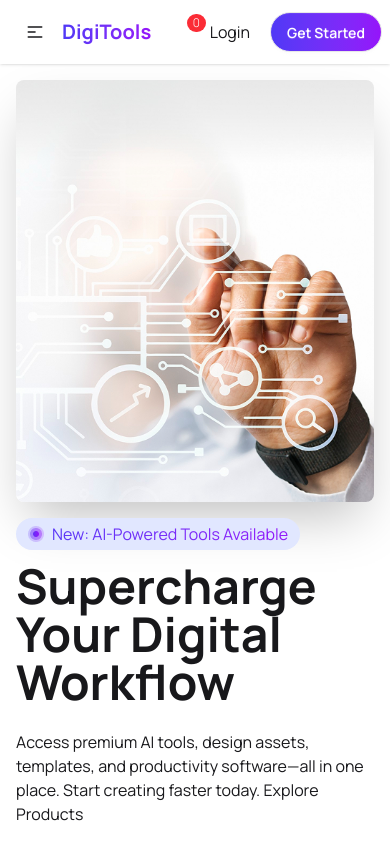
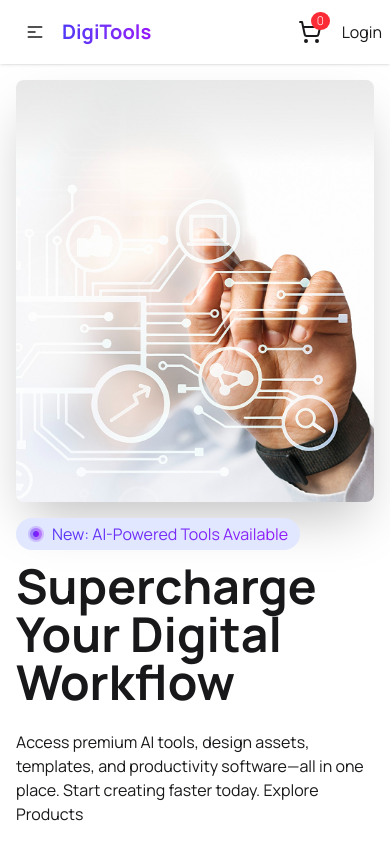
Before and after one commit to rifatalvi/digi-tools-app, a React (Vite) app: page / in a window 390 px wide. Shown: the top 844 px of the page. Built offline with nearby package versions, Linux system fonts and the light colour scheme.

Commit message:
responsive solve

```diff
--- a/src/App.css
+++ b/src/App.css
@@ -4,4 +4,5 @@
 *{
     font-family: "Manrope", sans-serif;
     scroll-behavior: smooth;
+
 }
--- a/src/component/Cart/Cart.jsx
+++ b/src/component/Cart/Cart.jsx
@@ -14,7 +14,7 @@ const Cart = ({carts,setCarts}) => {
          toast.error("Item Delete....!")
     }
     return (
-        <div className='container mx-auto border-1 border-gray-300 rounded-2xl p-6 space-y-6'>
+        <div className='container mx-auto border-1 border-gray-300 rounded-2xl p-6 space-y-6' id='cart'>
             <h2 className='font-bold text-3xl'>Your Cart</h2>
                {
                 carts.length ===0 ? ( <div className='flex flex-col justify-center items-center py-24 '>
--- a/src/component/Navbar/Navbar.jsx
+++ b/src/component/Navbar/Navbar.jsx
@@ -32,11 +32,11 @@ const Navbar = ({carts}) => {
                 </ul>
             </div>
             <div className="navbar-end gap-5 relative">
-                <LuShoppingCart className='text-2xl' />
-                   <span className='absolute top-0.5 right-44 bg-red-500 rounded-full font-light px-1.5 text-[12px] text-white'>{carts.length}</span>
+               <a href="#cart">  <LuShoppingCart className='text-2xl' /></a>
+                   <span className='absolute -top-2 lg:top-0.5 right-13 lg:right-44 bg-red-500 rounded-full font-light px-1.5 text-[12px] text-white'>{carts.length}</span>
 
                 <h2>Login </h2>
-                <a className="btn bg-linear-to-r  from-[#4F39F6] to-[#9514FA] text-white  rounded-full" href='#products'>Get Started</a>
+                <a className="btn bg-linear-to-r  from-[#4F39F6] to-[#9514FA] text-white  rounded-full hidden lg:block" href='#products'>Get Started</a>
             </div>
         </div>
     );
```
